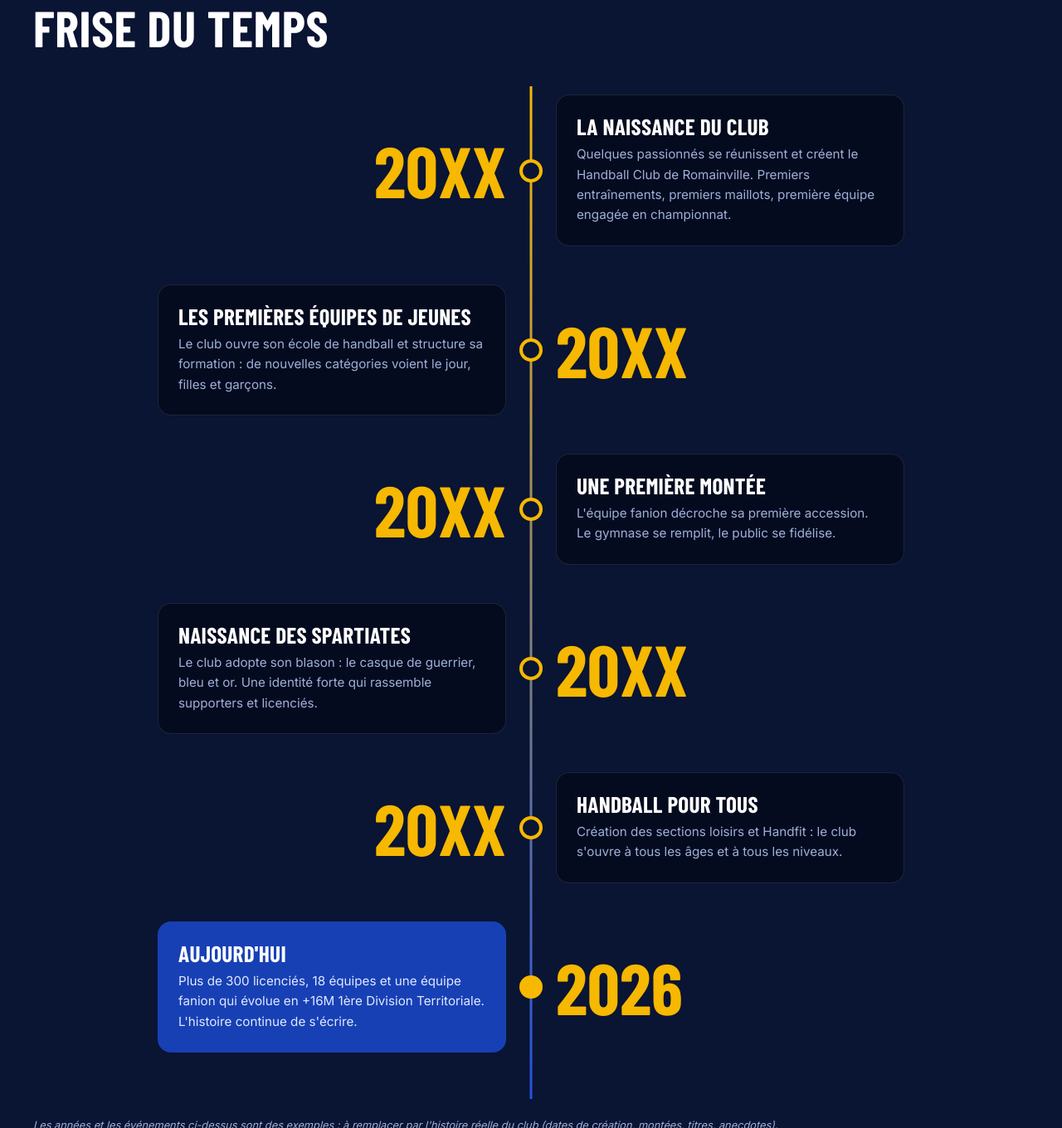
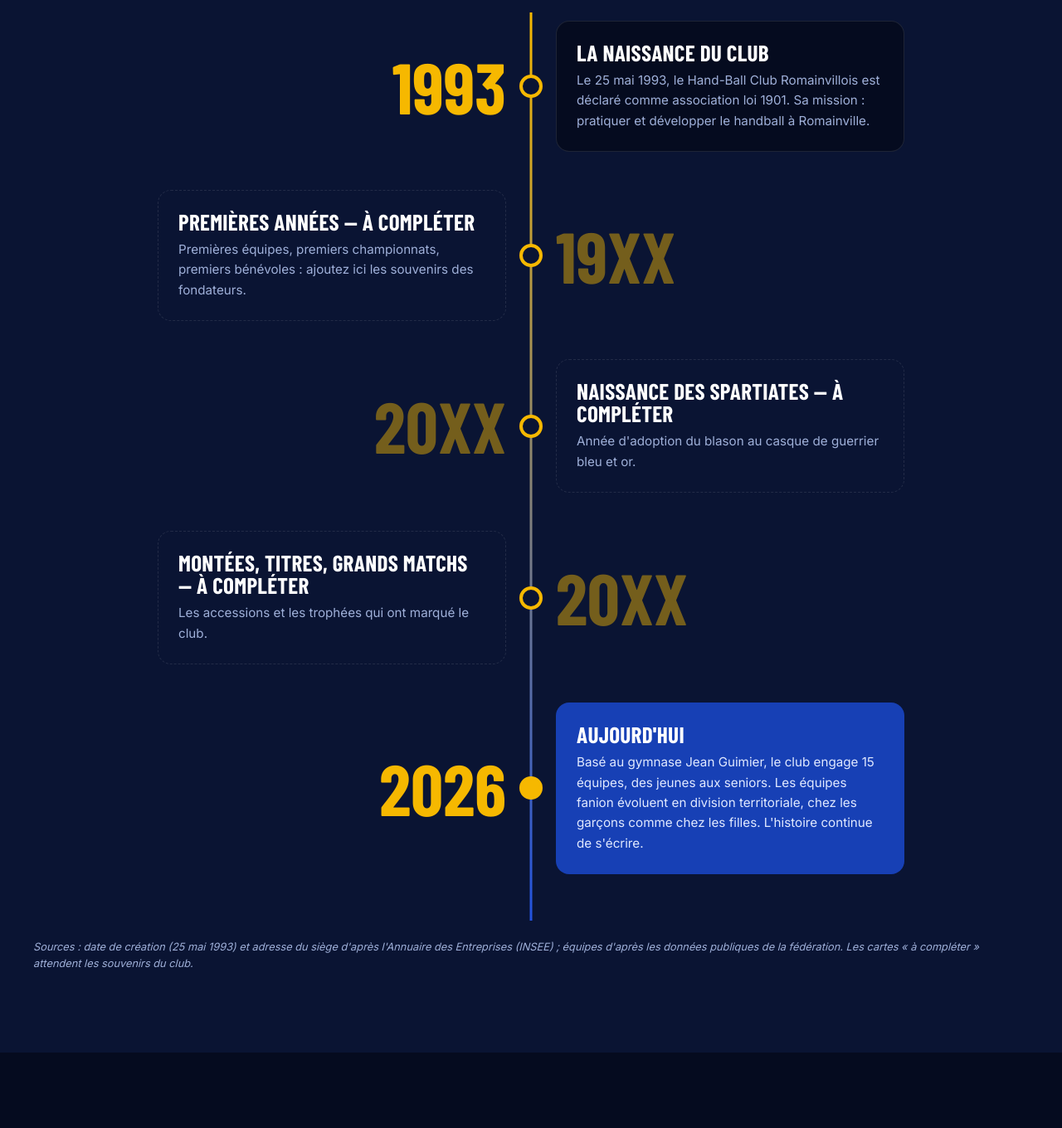
Before and after one commit to Kaiser1593/hbcr, a plain HTML site: page histoire.html in a window 1280 px wide. Shown: the part 1440-2800 px from the top of the page at 83% size. Drawn offline with nearby package versions, Linux system fonts and the light colour scheme; a web font is replaced by a local one.

Commit message:
Histoire : date de création officielle (1993), gymnase Jean Guimier, 15 équipes
Co-Authored-By: Claude Sonnet 5.5 <noreply@anthropic.com>

```diff
--- a/histoire.html
+++ b/histoire.html
@@ -40,8 +40,7 @@
       <div class="container page-hero__inner">
         <p class="eyebrow">Le club</p>
         <h1>Notre<br><span>histoire</span></h1>
-        <p class="page-hero__lead">Des premiers entraînements au gymnase aux équipes qui portent aujourd'hui les couleurs de Romainville : retour sur les années qui ont fait le HBCR.</p>
-        <a href="#timeline" class="btn btn--gold">Remonter le temps</a>
+        <p class="page-hero__lead">Depuis 1993, le handball fait vivre Romainville : retour sur les années qui ont fait le HBCR.</p>
       </div>
       <img class="page-hero__logo" src="assets/logo.png" alt="">
     </section>
@@ -49,10 +48,10 @@
     <!-- CHIFFRES -->
     <section class="keyfigures">
       <div class="container keyfigures__grid">
-        <div><strong>20XX</strong><span>année de création</span></div>
-        <div><strong>320+</strong><span>licenciés aujourd'hui</span></div>
-        <div><strong>18</strong><span>équipes engagées</span></div>
-        <div><strong>XX</strong><span>saisons d'existence</span></div>
+        <div><strong>1993</strong><span>année de création</span></div>
+        <div><strong>15</strong><span>équipes engagées</span></div>
+        <div><strong>2</strong><span>équipes fanion, filles et garçons</span></div>
+        <div><strong>1</strong><span>gymnase : Jean Guimier</span></div>
       </div>
     </section>
 
@@ -80,49 +79,42 @@
 
         <ol class="timeline">
           <li class="tl-item">
+            <div class="tl-year">1993</div>
+            <div class="tl-card">
+              <h3>La naissance du club</h3>
+              <p>Le 25 mai 1993, le Hand-Ball Club Romainvillois est déclaré comme association loi 1901. Sa mission : pratiquer et développer le handball à Romainville.</p>
+            </div>
+          </li>
+          <li class="tl-item tl-item--todo">
+            <div class="tl-year">19XX</div>
+            <div class="tl-card">
+              <h3>Premières années — à compléter</h3>
+              <p>Premières équipes, premiers championnats, premiers bénévoles : ajoutez ici les souvenirs des fondateurs.</p>
+            </div>
+          </li>
+          <li class="tl-item tl-item--todo">
             <div class="tl-year">20XX</div>
             <div class="tl-card">
-              <h3>La naissance du club</h3>
-              <p>Quelques passionnés se réunissent et créent le Handball Club de Romainville. Premiers entraînements, premiers maillots, première équipe engagée en championnat.</p>
+              <h3>Naissance des Spartiates — à compléter</h3>
+              <p>Année d'adoption du blason au casque de guerrier bleu et or.</p>
             </div>
           </li>
-          <li class="tl-item">
+          <li class="tl-item tl-item--todo">
             <div class="tl-year">20XX</div>
             <div class="tl-card">
-              <h3>Les premières équipes de jeunes</h3>
-              <p>Le club ouvre son école de handball et structure sa formation : de nouvelles catégories voient le jour, filles et garçons.</p>
-            </div>
-          </li>
-          <li class="tl-item">
-            <div class="tl-year">20XX</div>
-            <div class="tl-card">
-              <h3>Une première montée</h3>
-              <p>L'équipe fanion décroche sa première accession. Le gymnase se remplit, le public se fidélise.</p>
-            </div>
-          </li>
-          <li class="tl-item">
-            <div class="tl-year">20XX</div>
-            <div class="tl-card">
-              <h3>Naissance des Spartiates</h3>
-              <p>Le club adopte son blason : le casque de guerrier, bleu et or. Une identité forte qui rassemble supporters et licenciés.</p>
-            </div>
-          </li>
-          <li class="tl-item">
-            <div class="tl-year">20XX</div>
-            <div class="tl-card">
-              <h3>Handball pour tous</h3>
-              <p>Création des sections loisirs et Handfit : le club s'ouvre à tous les âges et à tous les niveaux.</p>
+              <h3>Montées, titres, grands matchs — à compléter</h3>
+              <p>Les accessions et les trophées qui ont marqué le club.</p>
             </div>
           </li>
           <li class="tl-item tl-item--now">
             <div class="tl-year">2026</div>
             <div class="tl-card">
               <h3>Aujourd'hui</h3>
-              <p>Plus de 300 licenciés, 18 équipes et une équipe fanion qui évolue en +16M 1ère Division Territoriale. L'histoire continue de s'écrire.</p>
+              <p>Basé au gymnase Jean Guimier, le club engage 15 équipes, des jeunes aux seniors. Les équipes fanion évoluent en division territoriale, chez les garçons comme chez les filles. L'histoire continue de s'écrire.</p>
             </div>
           </li>
         </ol>
-        <p class="note">Les années et les événements ci-dessus sont des exemples : à remplacer par l'histoire réelle du club (dates de création, montées, titres, anecdotes).</p>
+        <p class="note">Sources : date de création (25 mai 1993) et adresse du siège d'après l'Annuaire des Entreprises (INSEE) ; équipes d'après les données publiques de la fédération. Les cartes « à compléter » attendent les souvenirs du club.</p>
       </div>
     </section>
 
--- a/script.js
+++ b/script.js
@@ -81,7 +81,7 @@ function renderMatches(data) {
     document.getElementById('nm-date').textContent = fmtLong(next.d);
     teamBlock(document.getElementById('nm-home'), next.home, next.homeLogo);
     teamBlock(document.getElementById('nm-away'), next.away, next.awayLogo);
-    document.getElementById('nm-venue').textContent = '📍 ' + (next.venue || (isUs(next.home) ? 'Gymnase de Romainville' : 'À l\'extérieur'));
+    document.getElementById('nm-venue').textContent = '📍 ' + (next.venue || (isUs(next.home) ? 'Gymnase Jean Guimier' : 'À l\'extérieur'));
     target = next.d.getTime();
     tick();
   }
--- a/styles.css
+++ b/styles.css
@@ -301,3 +301,6 @@ section{padding:96px 0}
   .tl-year,.tl-item:nth-child(even) .tl-year{text-align:left;order:0;font-size:3.2rem}
   .tl-item:nth-child(even) .tl-card{order:0}
 }
+
+.tl-item--todo .tl-card{border-style:dashed;background:transparent}
+.tl-item--todo .tl-year{color:rgba(246,184,0,.45)}
```
Also changed, not shown: index.html (+1 -1 lines).
